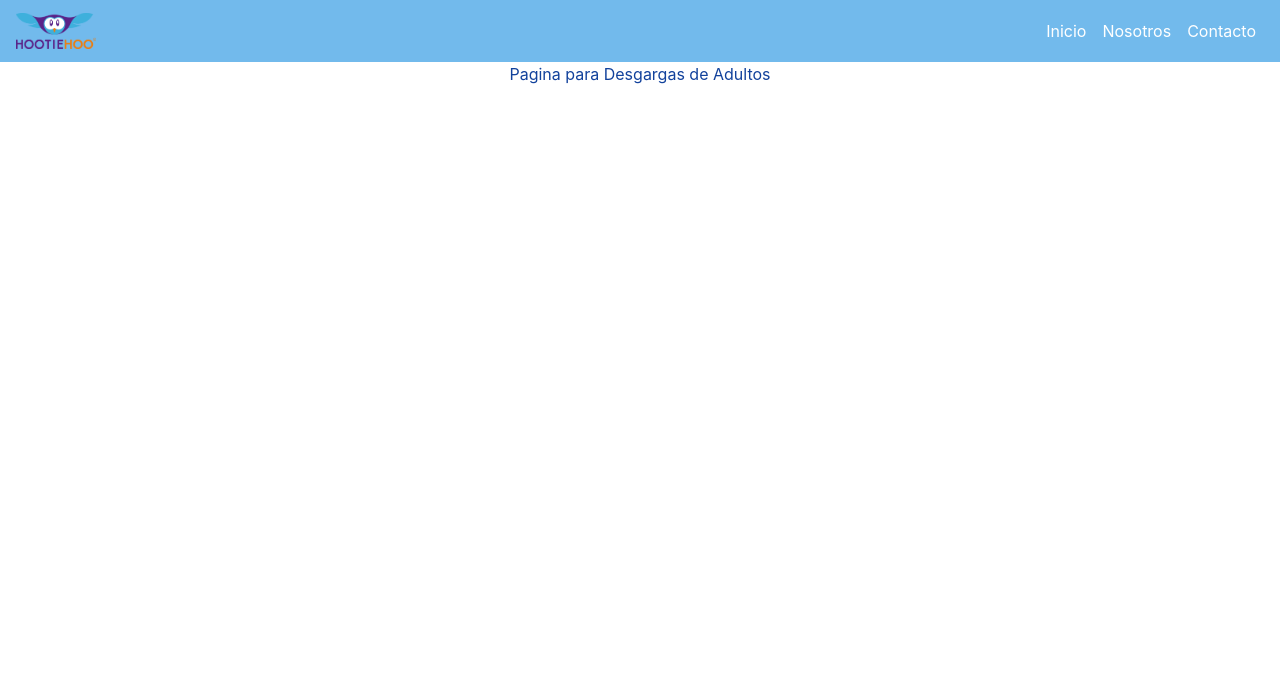
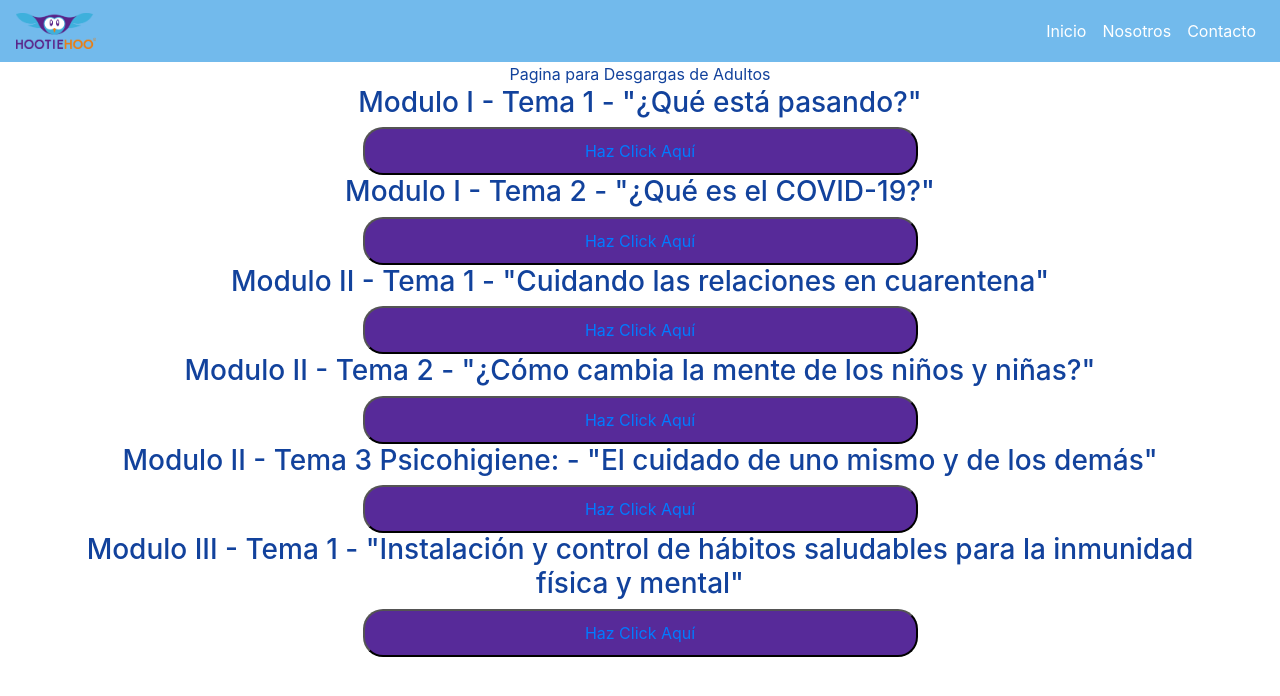
Before and after one commit to yoslianaguilar/covid-19_hootiehoo, a React (Create React App) app: page /materialDownload in a window 1280 px wide. Shown: the top 696 px of the page. Built offline with nearby package versions, Linux system fonts and the light colour scheme.

Commit message:
Material descargable

```diff
--- a/src/views/materialDownload.js
+++ b/src/views/materialDownload.js
@@ -4,6 +4,22 @@ export const AdultMaterialDownload = () =>{
   return(
     <div>
     Pagina para Desgargas de Adultos
+    <div>
+    <h3>Modulo I - Tema 1 - "¿Qué está pasando?"</h3>
+       <button><a href="https://drive.google.com/file/d/1wYdXjI50S1vLI-DyP-8FxTvwoq69WjDT/view?usp=sharing" download="HH_GanemosleAlVirus_PDF_M1_T1.pdf">Haz Click Aquí</a></button>
+    <h3>Modulo I - Tema 2 - "¿Qué es el COVID-19?"</h3>
+    <button><a href="https://drive.google.com/file/d/1Vqu1-Dk2vL_BOULappWrr_i6o-gIAno3/view?usp=sharing" download="HH_GanemosleAlVirus_PDF_M1_T2.pdf">Haz Click Aquí</a></button>
+
+    <h3>Modulo II - Tema 1 - "Cuidando las relaciones en cuarentena"</h3>
+    <button><a href="https://drive.google.com/file/d/1Y5VbiQVtjX3ndVwuj14dV21ok6JRiIek/view?usp=sharing" download="HH_GanemosleAlVirus_PDF_M2_T1.pdf">Haz Click Aquí</a></button>
+    <h3>Modulo II - Tema 2 - "¿Cómo cambia la mente de los niños y niñas?"</h3>
+    <button><a href="https://drive.google.com/file/d/1iQQVfj_StSG7vdT7EhgSka8Kp2p76nbL/view?usp=sharing" download="HH_GanemosleAlVirus_PDF_M2_T2.pdf">Haz Click Aquí</a></button>
+    <h3>Modulo II - Tema 3 Psicohigiene: - "El cuidado de uno mismo y de los demás"</h3>
+    <button><a href="https://drive.google.com/file/d/1asbFtRJcnq92RB0e1FfvBfNMqxY3i3Mf/view?usp=sharing" download="HH_GanemosleAlVirus_PDF_M2_T3.pdf">Haz Click Aquí</a></button>
+
+    <h3>Modulo III - Tema 1 - "Instalación y control de hábitos saludables para la inmunidad física y mental"</h3>
+    <button><a href="https://drive.google.com/file/d/1gWHMc8cjJZuOB3D0eQ1tErG9HQSkixK6/view?usp=sharing" download="HH_GanemosleAlVirus_PDF_M2_T3.pdf">Haz Click Aquí</a></button>
+    </div>
     </div>
   )
 }
```
